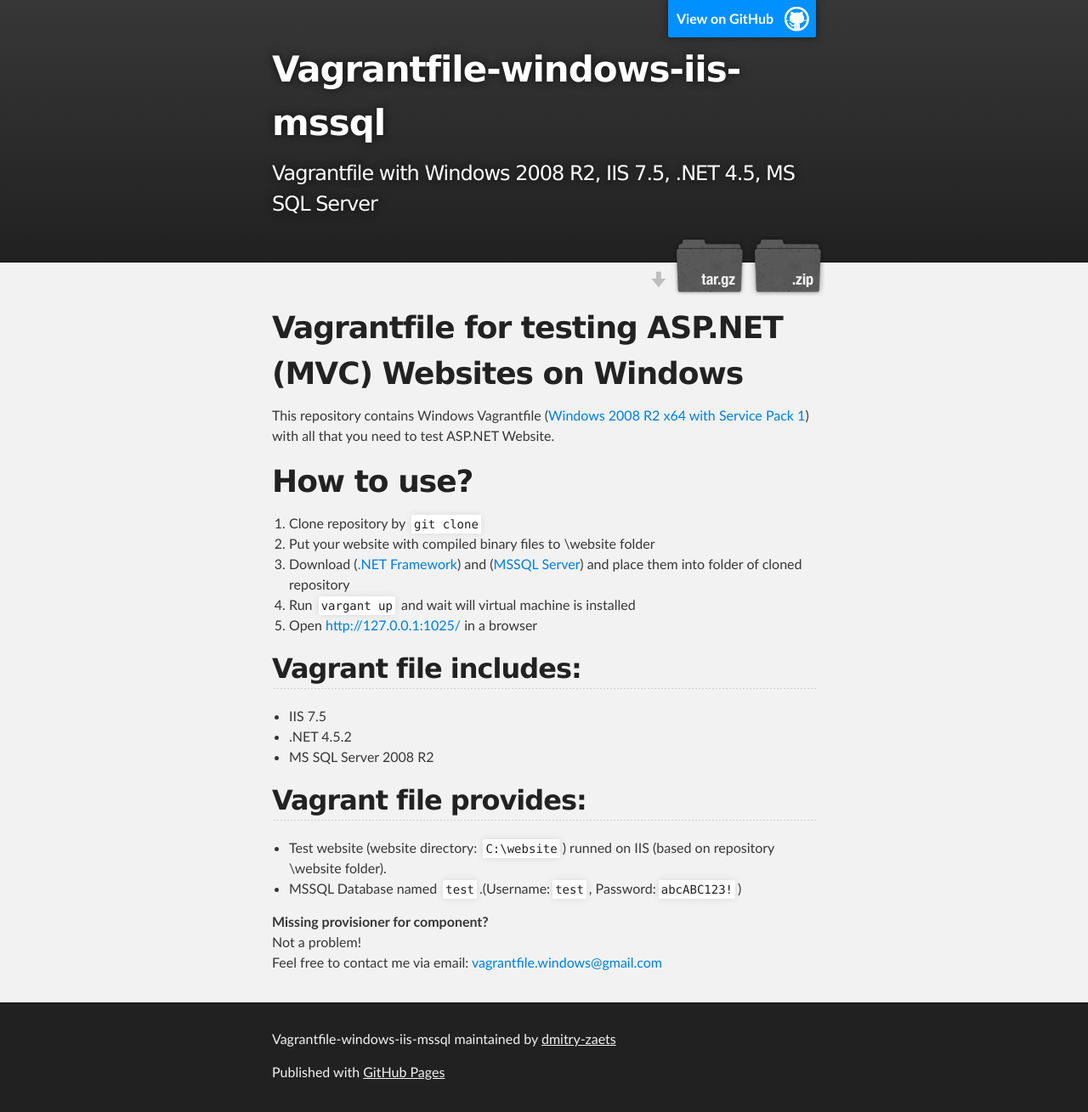
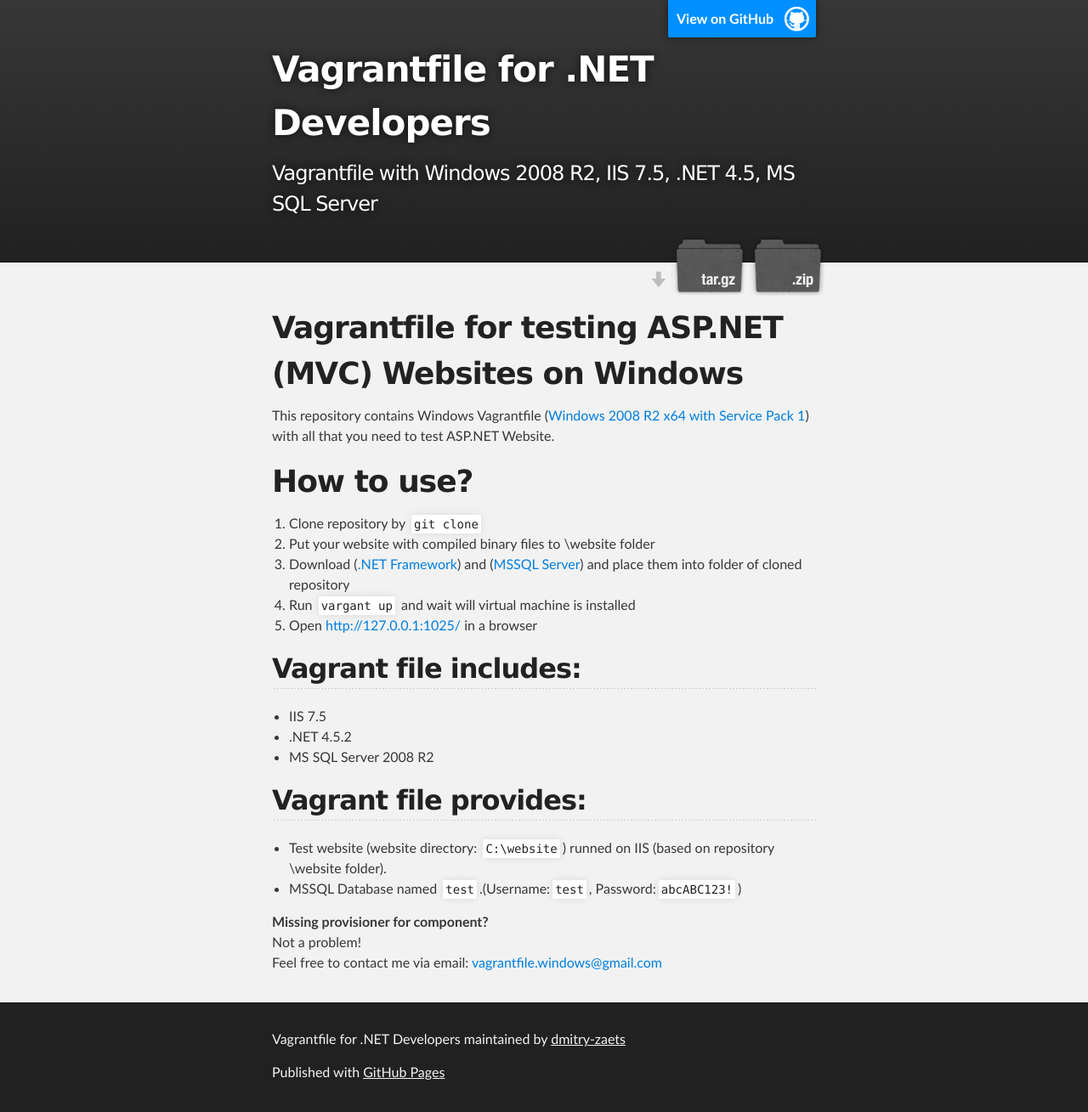
Before and after one commit to dmitry-zaets/vagrantfile-windows-iis-mssql, a plain HTML site: page index.html in a window 1280 px wide. Shown: the whole page at 85% size. Drawn offline with Linux system fonts and the light colour scheme.

```diff
--- a/index.html
+++ b/index.html
@@ -4,11 +4,11 @@
   <head>
     <meta charset='utf-8'>
     <meta http-equiv="X-UA-Compatible" content="chrome=1">
-    <meta name="description" content="Vagrantfile-windows-iis-mssql : Vagrantfile with Windows 2008 R2, IIS 7.5, .NET 4.5, MS SQL Server">
+    <meta name="description" content="Vagrantfile for .NET Developers : Vagrantfile with Windows 2008 R2, IIS 7.5, .NET 4.5, MS SQL Server">
 
     <link rel="stylesheet" type="text/css" media="screen" href="stylesheets/stylesheet.css">
 
-    <title>Vagrantfile-windows-iis-mssql</title>
+    <title>Vagrantfile for .NET Developers</title>
   </head>
 
   <body>
@@ -18,7 +18,7 @@
         <header class="inner">
           <a id="forkme_banner" href="https://github.com/dmitry-zaets/vagrantfile-windows-iis-mssql">View on GitHub</a>
 
-          <h1 id="project_title">Vagrantfile-windows-iis-mssql</h1>
+          <h1 id="project_title">Vagrantfile for .NET Developers</h1>
           <h2 id="project_tagline">Vagrantfile with Windows 2008 R2, IIS 7.5, .NET 4.5, MS SQL Server</h2>
 
             <section id="downloads">
@@ -74,7 +74,7 @@
     <!-- FOOTER  -->
     <div id="footer_wrap" class="outer">
       <footer class="inner">
-        <p class="copyright">Vagrantfile-windows-iis-mssql maintained by <a href="https://github.com/dmitry-zaets">dmitry-zaets</a></p>
+        <p class="copyright">Vagrantfile for .NET Developers maintained by <a href="https://github.com/dmitry-zaets">dmitry-zaets</a></p>
         <p>Published with <a href="https://pages.github.com">GitHub Pages</a></p>
       </footer>
     </div>
```
Also changed, not shown: params.json (+1 -1 lines).
